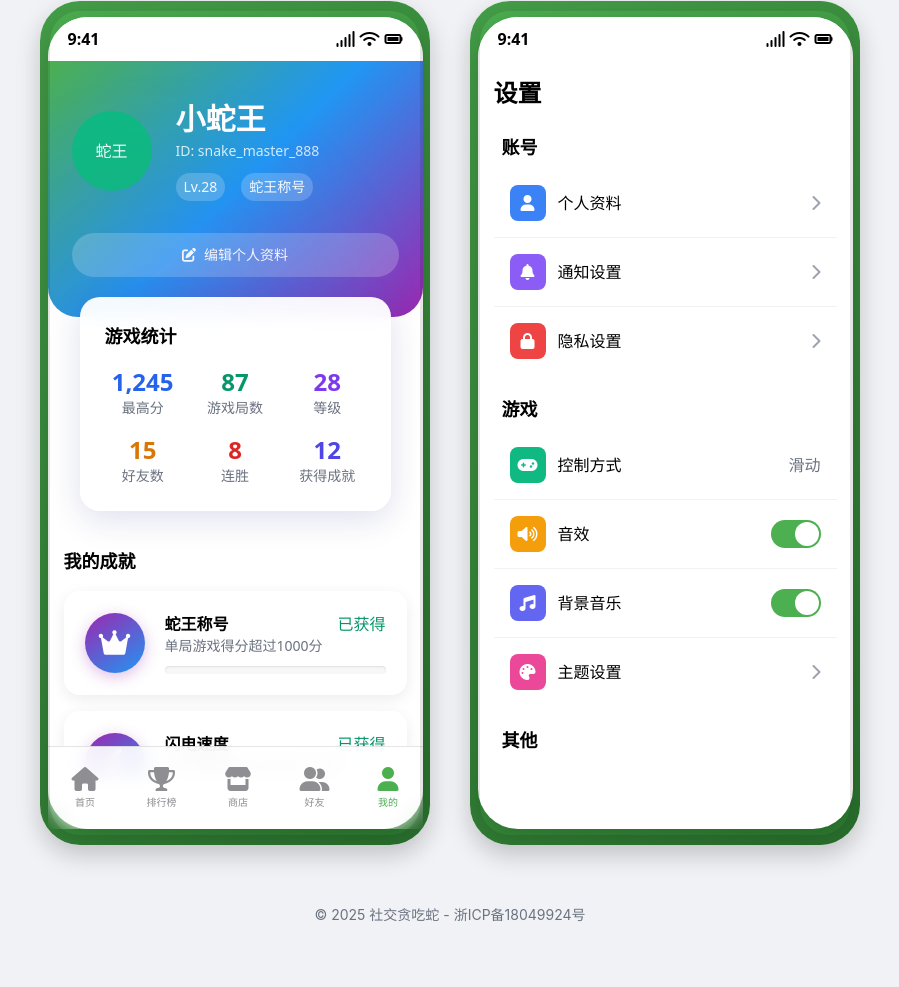
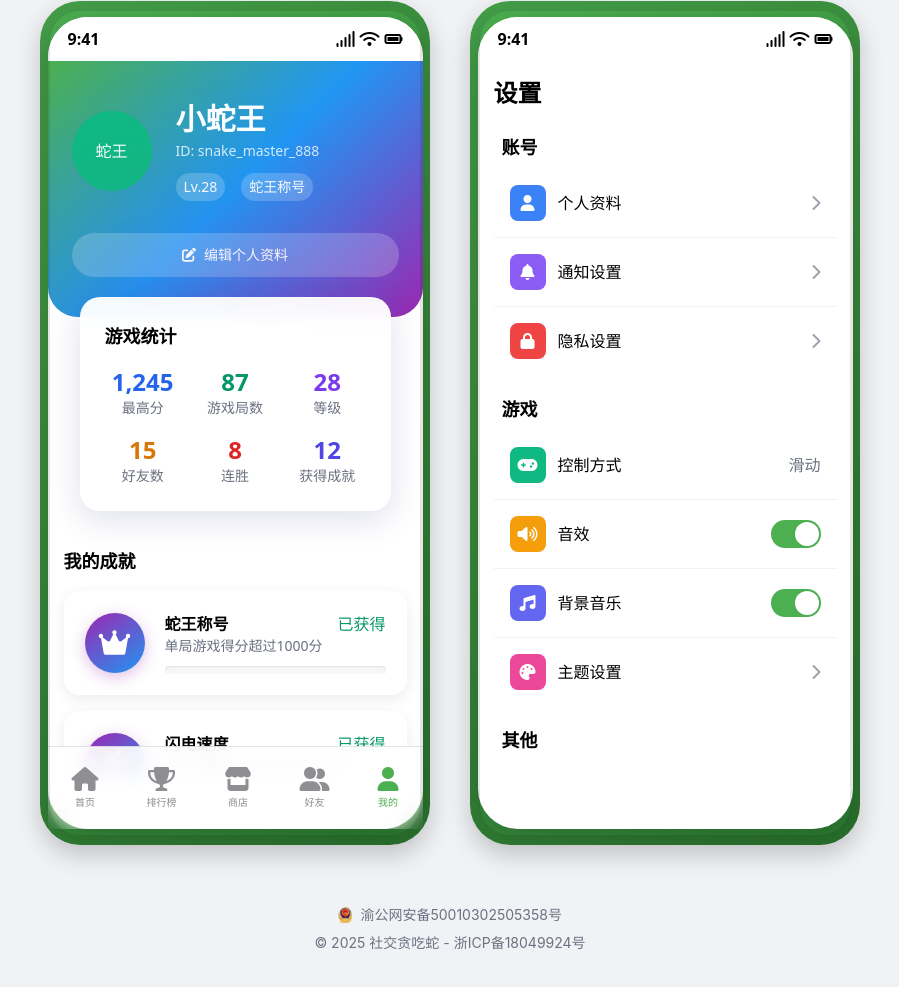
Before and after one commit to 1335951413/greedy-snake, a plain HTML site: page index.html in a window 1280 px wide. Shown: the part 2919-3906 px from the top of the page, without its empty margins (190-1089 px from the left). Before the commit the page ends 3876 px from the top, so only its background shows below. Drawn offline with nearby package versions, Linux system fonts and the light colour scheme.

Commit message:
添加公安网备案信息

```diff
--- a/index.html
+++ b/index.html
@@ -122,9 +122,25 @@
     </div>
 
     <!-- 添加备案信息 -->
-    <footer class="mt-10 text-center text-gray-500 text-sm">
-        <p>© 2025 社交贪吃蛇 - <a href="https://beian.miit.gov.cn/" target="_blank"
-                class="hover:text-gray-700">浙ICP备18049924号</a></p>
+    <footer class="mt-10 text-center text-gray-500 text-sm pb-8">
+        <div class="flex items-center justify-center space-x-2 mb-2">
+            <img src="./images/备案图标.png" alt="备案图标" class="h-4">
+            <a href="https://beian.mps.gov.cn/#/query/webSearch?code=50010302505358"
+               rel="noreferrer"
+               target="_blank"
+               class="hover:text-gray-700 transition-colors">
+                渝公网安备50010302505358号
+            </a>
+        </div>
+        <div class="flex items-center justify-center space-x-1">
+            <span>© 2025 社交贪吃蛇</span>
+            <span>-</span>
+            <a href="https://beian.miit.gov.cn/"
+               target="_blank"
+               class="hover:text-gray-700 transition-colors">
+                浙ICP备18049924号
+            </a>
+        </div>
     </footer>
 </body>
 
```
Also changed, not shown: images/备案图标.png (added).
